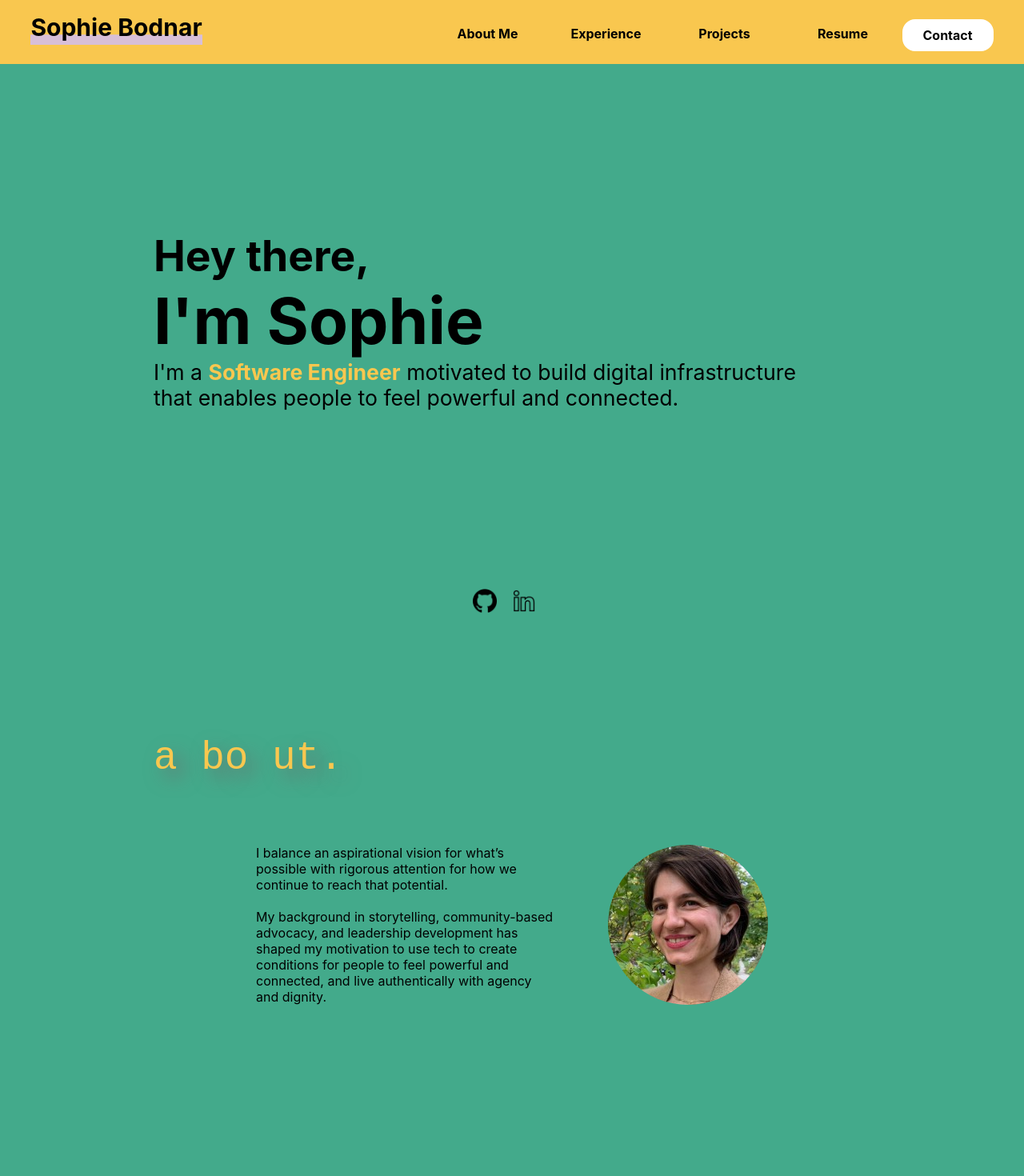
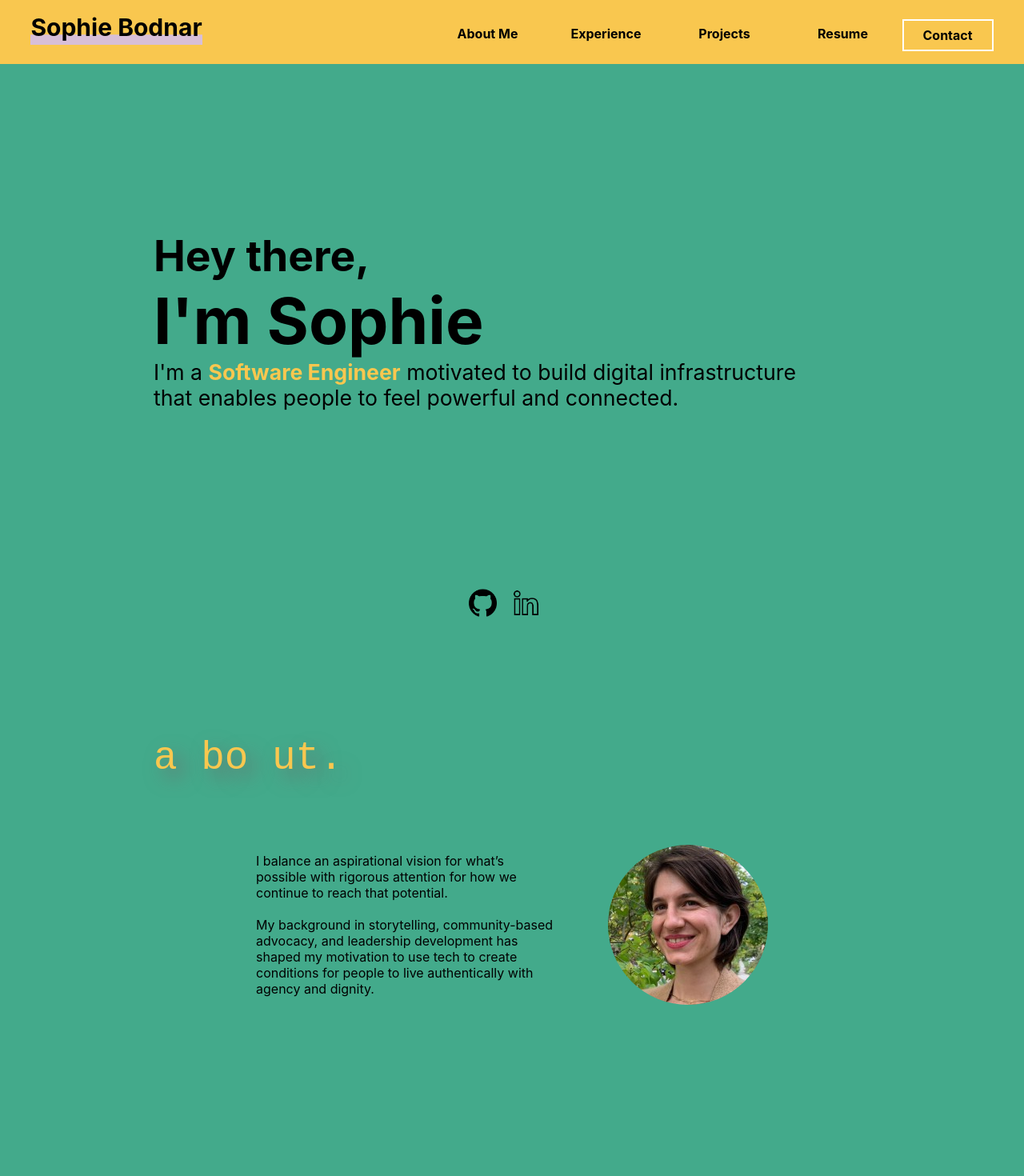
Before and after one commit to burlingtoncodeacademy-students/portfolio-Skbodnar, a React (Create React App) app in the folder client/: page / in a window 1280 px wide. Shown: the top 1470 px of the page at 80% size. Built offline with nearby package versions, Linux system fonts and the light colour scheme.

Commit message:
updating desing on contact button

```diff
--- a/client/src/components/sections/About.jsx
+++ b/client/src/components/sections/About.jsx
@@ -17,8 +17,7 @@ function About() {
               attention for how we continue to reach that potential. <br />
               <br />
               My background in storytelling, community-based advocacy, and
-              leadership development has shaped my motivation to use tech to create conditions for people to feel powerful and
-              connected, and live authentically with agency and dignity.
+              leadership development has shaped my motivation to use tech to create conditions for people to live authentically with agency and dignity.
               <br />
 
             </p>
--- a/client/src/styles/main.css
+++ b/client/src/styles/main.css
@@ -1,10 +1,11 @@
 /* Setting consistent background color for all webpages */
 body {
   background-color: #43aa8b;
+  margin: 0;
+  --nav-load-time: 300ms;
 }
 * {
   margin: 0;
-  transition: all 0.3s ease 0s;
 }
 
 a {
@@ -38,6 +39,7 @@ a {
   padding: 0px;
   margin-left: 15vw;
   margin-right: 15vw;
+  animation: nav-load var(--nav-load-time) ease-in;
 }
 
 h1 {
@@ -170,8 +172,8 @@ h4 {
   padding-right: 3vw;
   align-items: center;
   font-weight: 700;
-  border-radius: 1rem;
-  background: white;
+
+  background: #f9c74f;
   font-size: 1rem;
   border: 0.125rem solid rgb(255, 255, 255);
   padding: 0.5rem 1.5rem;
@@ -179,10 +181,7 @@ h4 {
 }
 
 #contact-button:hover {
-  background-color: thistle;
-  color: black;
-  border: none;
-
+  border-radius: 1rem;
 }
 
 /* styling for navbar buttons */
@@ -215,7 +214,7 @@ h4 {
 #icon {
   display: flex;
   flex-direction: column;
-  width: 30px;
+  width: 35px;
   height: auto;
   align-items: center;
   margin-right: 1.5vw;
@@ -257,3 +256,13 @@ h4 {
   font-size: 1.5rem;
   font-weight: 600;
 }
+
+@keyframes nav-load {
+  0% {
+    transform: translateY(-100%);
+  }
+
+  100% {
+    transform: translateY(0);
+  }
+}
```
Also changed, not shown: client/src/components/MainTitle.jsx (+8 -2 lines), client/src/images/Starling_murmuration.jpeg (added).
